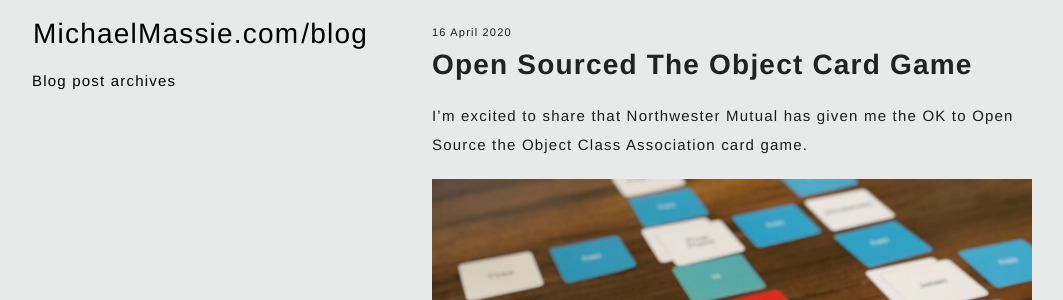
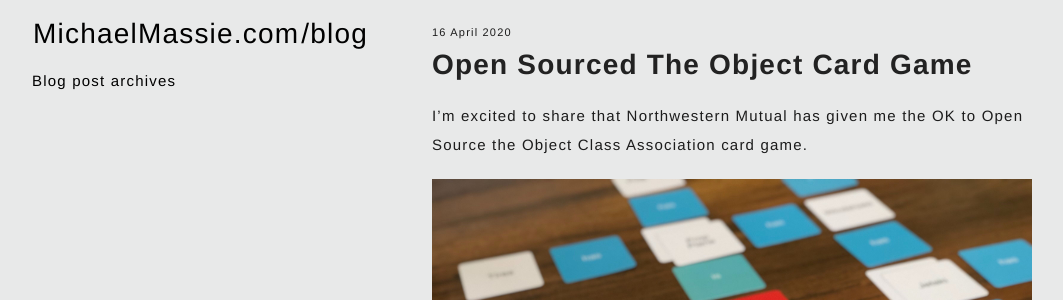
Before and after one commit to mmassie/mmassie.github.io, a Jekyll site: the page built from _posts/2020-04-16-Open-Sourced-the-object-card-game.md, in a window 1280 px wide. Shown: the part 122-422 px from the top of the page, without its empty margins (108-1171 px from the left). Built offline with Jekyll 4.4.1, drawn with Linux system fonts in a browser that asks for light colours; our own code applies the rules of GitHub Pages for plain Markdown files.

Commit message:
new posts

```diff
--- a/_posts/2020-04-16-Open-Sourced-the-object-card-game.md
+++ b/_posts/2020-04-16-Open-Sourced-the-object-card-game.md
@@ -1,4 +1,10 @@
-I'm excited to share that Northwester Mutual has given me the OK to Open Source the Object Class Association card game.
+---
+layout: post
+image: https://michaelmassie.com/assets/img/gameplay.jpg
+
+---
+
+I'm excited to share that Northwestern Mutual has given me the OK to Open Source the Object Class Association card game.
 
 ![Current Version](https://michaelmassie.com/assets/img/gameplay.jpg)
 
```
Also changed, not shown: _posts/2020-04-30-Open-Environmental-Data-Via-City-Bikes.md (added, +10 -0 lines), assets/img/sustainabilityBike.jpg (added).
